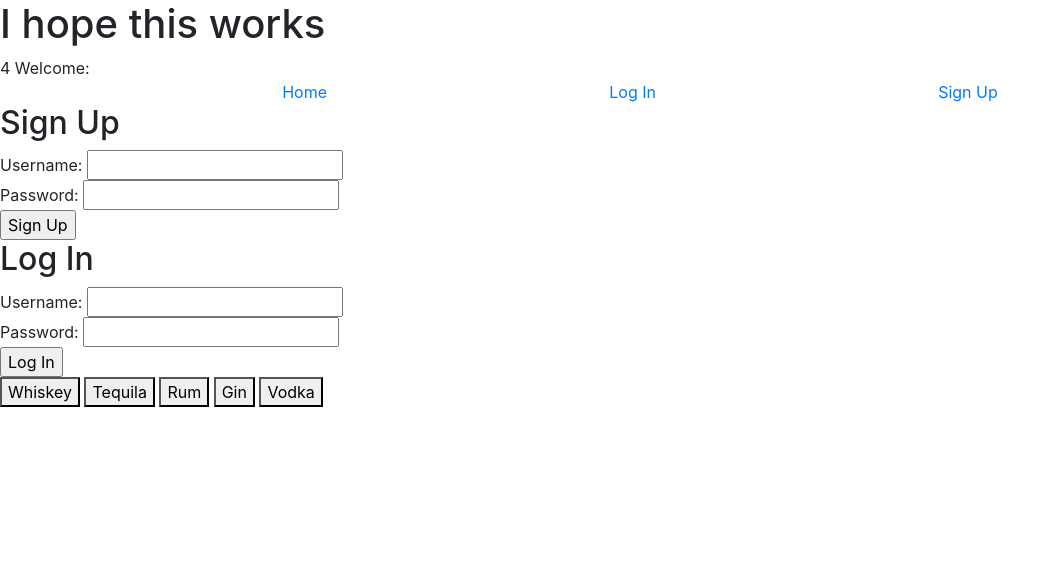
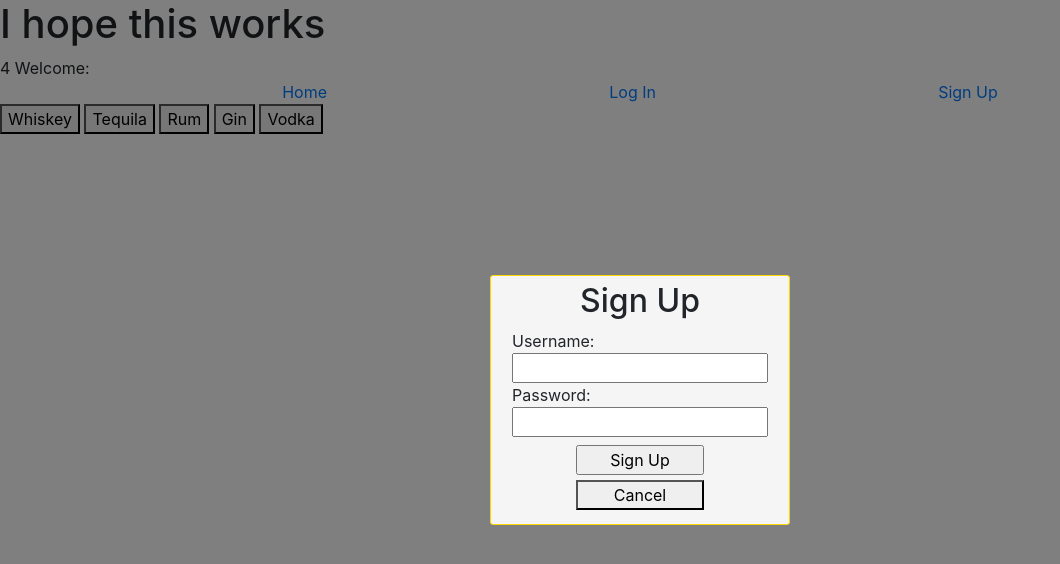
Before and after one commit to Derek-M-Davis/ontherocks, a website: page public/index.html in a window 1280 px wide. Both pictures are taken after a click on the link "Sign Up". Shown: the whole page, without its empty margins (0-1060 px from the left). Drawn offline with nearby package versions, Linux system fonts and the light colour scheme; no server answers.

Commit message:
added signup and login modals and added functionality to navigation

```diff
--- a/public/css/app.css
+++ b/public/css/app.css
@@ -2,7 +2,7 @@ li {
     list-style-type: none;
 }
 
-#drinkModal {
+#drinkModal, #signupModal, #loginModal {
   background-color: rgba(0, 0, 0, 0.5);
   position: fixed;
   top: 0;
@@ -16,3 +16,37 @@ li {
   justify-content: center;
   align-items: center;
 }
+
+.signup, .login {
+  border: 1px solid gold;
+  border-radius: 3px;
+  background: whitesmoke;
+  display: flex;
+  justify-content: center;
+  align-items: center;
+  flex-direction: column;
+  width: 300px;
+  height: 250px;
+}
+
+  .signup > .form {
+    display: flex;
+    flex-direction: column;
+    align-items: center;
+  }
+  .login > .form {
+    display: flex;
+    flex-direction: column;
+    align-items: center;
+  }
+
+  form > .button {
+    display: flex;
+    justify-content: center;
+    flex-direction: column;
+    margin: 8px auto;
+    width: 50%;
+  }
+  .button > button {
+    margin-top: 5px;
+  }
--- a/public/js/app.js
+++ b/public/js/app.js
@@ -9,6 +9,8 @@ app.controller('MainController', ['$http', function($http){
     this.showVodka = null;
 
     this.modal = false // Toggle Modal
+    this.signUpModal = false
+    this.logInModal = false
 
     // DRINK MODAL
     this.showDrink = (drink) => {
@@ -220,6 +222,6 @@ app.controller('MainController', ['$http', function($http){
           controller.loggedInUser = response.data
       }
   })
-console.log(this.loggedINUser);
+console.log(this.loggedInUser);
 
 }]) // END
--- a/public/partials/navigation.html
+++ b/public/partials/navigation.html
@@ -1,8 +1,8 @@
 <nav style="display:flex; justify-content:space-evenly;">
   <a href="#">Home</a>
   <a href="#" ng-if="ctrl.loggedInUser !== false">Your Drinks</a>
-  <a href="#" ng-if="ctrl.loggedInUser === false">Log In</a>
-  <a href="#" ng-if="ctrl.loggedInUser === false">Sign Up</a>
+  <a href="#" ng-if="ctrl.loggedInUser === false" ng-click="ctrl.logInModal = true">Log In</a>
+  <a href="#" ng-if="ctrl.loggedInUser === false" ng-click="ctrl.signUpModal = true">Sign Up</a>
   <a href="#" ng-if="ctrl.loggedInUser !== false" ng-click="ctrl.logout()">Log Out</a>
 </nav>
 
--- a/public/partials/signin.html
+++ b/public/partials/signin.html
@@ -1,17 +1,30 @@
-<div>
+<div id="signupModal" ng-if="ctrl.signUpModal !== false">
+  <div class="signup">
+    <div class="form">
       <h2>Sign Up</h2>
       <form ng-submit="ctrl.signup()">
-        Username: <input type="text" ng-model="ctrl.signupUsername" /><br>
-        Password: <input type="password" ng-model="ctrl.signupPassword" /><br>
+          Username: <br><input type="text" ng-model="ctrl.signupUsername" /><br>
+          Password: <br><input type="password" ng-model="ctrl.signupPassword" /><br>
+          <div class="button">
             <input type="submit" value="Sign Up">
+            <button ng-click="ctrl.signUpModal = false">Cancel</button>
+          </div>
       </form>
+    </div>
+  </div>
+</div>
+<div id="loginModal" ng-if="ctrl.logInModal !== false">
+  <div class="login">
+    <div class="form">
       <h2>Log In</h2>
       <form ng-submit="ctrl.login()">
-        Username: <input type="text" ng-model="ctrl.loginUsername"/><br>
-        Password: <input type="password" ng-model="ctrl.loginPassword" /><br>
+          Username: <br><input type="text" ng-model="ctrl.loginUsername"/><br>
+          Password: <br><input type="password" ng-model="ctrl.loginPassword" /><br>
+          <div class="button">
             <input type="submit" value="Log In">
+            <button ng-click="ctrl.logInModal = false">Cancel</button>
+          </div>
       </form>
-    <div ng-if="ctrl.loggedInUser !== false">
-        <button ng-click="ctrl.logout()">Log Out</button>
     </div>
   </div>
+</div>
```
Lines whose indentation alone changed are shown as unchanged.
